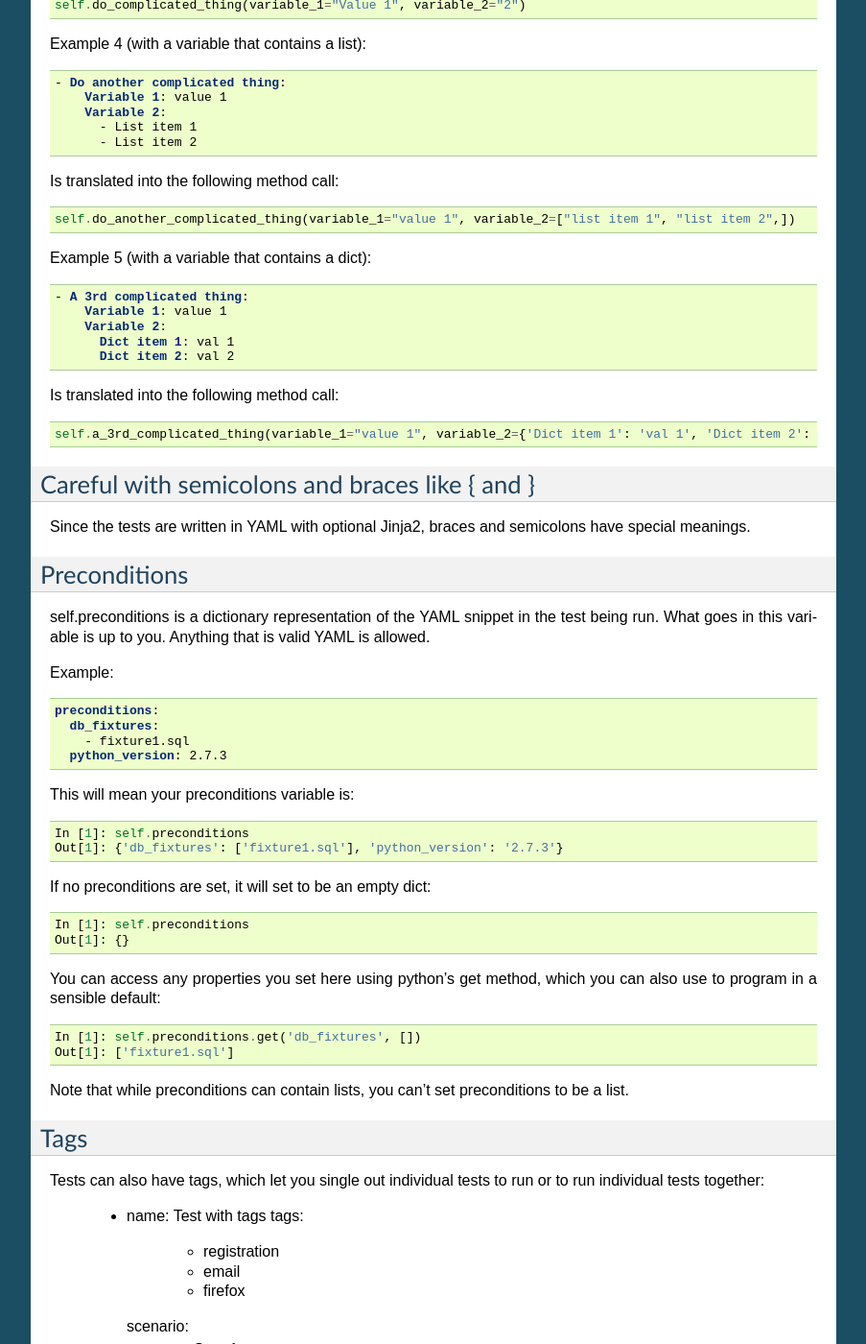
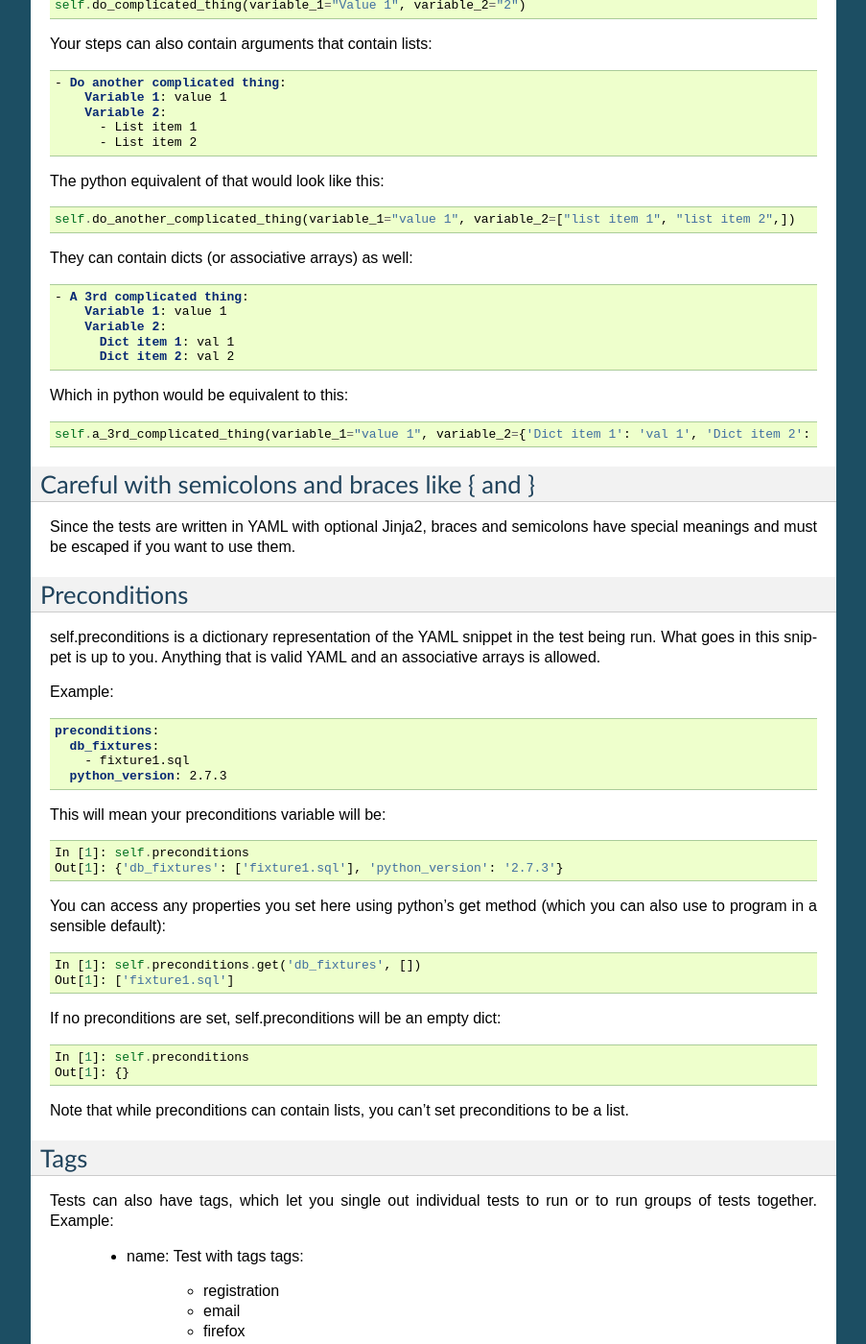
Before and after one commit to hitchtest/hitch, a Sphinx documentation site: the page built from docs/api/engine_api.rst, in a window 1280 px wide and 1400 px high, scrolled down 1025 px. Shown: the whole window at 96% size, without its empty margins (198-1101 px from the left). Built offline with Sphinx 7.4.7, drawn with Linux system fonts in a browser that asks for light colours; some of the changed text lies outside the part shown.

Commit message:
DOCS : Tidied up engine API docs.

```diff
--- a/docs/api/engine_api.rst
+++ b/docs/api/engine_api.rst
@@ -30,31 +30,31 @@
 Test steps and their properties are fed to the engine directly as method calls
 and arguments. All step names and properties are first changed into underscore_case.
 
-Example 2 (without variables):
+For example, putting this as a test step:
 
 .. code-block:: yaml
 
   - Do something
 
-Is translated into the following method call:
+Would be equivalent to calling this in your engine:
 
 .. code-block:: python
 
   self.do_something()
 
-Example 2 (with a single variable):
+This, on the other hand (note the semicolon):
 
 .. code-block:: yaml
 
   - Do something else: value 1
 
-Is translated into the following method call:
+Would be translated into:
 
 .. code-block:: python
 
   self.do_something_else("value 1")
 
-Example 3 (with more than one variable):
+You can include as many arguments as you like in steps like so:
 
 .. code-block:: yaml
 
@@ -62,13 +62,13 @@
       Variable 1: Value 1
       Variable 2: 2
 
-Is translated into the following method call:
+If the equivalent were written in python it would look like this:
 
 .. code-block:: python
 
   self.do_complicated_thing(variable_1="Value 1", variable_2="2")
 
-Example 4 (with a variable that contains a list):
+Your steps can also contain arguments that contain lists:
 
 .. code-block:: yaml
 
@@ -78,13 +78,13 @@
         - List item 1
         - List item 2
 
-Is translated into the following method call:
+The python equivalent of that would look like this:
 
 .. code-block:: python
 
   self.do_another_complicated_thing(variable_1="value 1", variable_2=["list item 1", "list item 2",])
 
-Example 5 (with a variable that contains a dict):
+They can contain dicts (or associative arrays) as well:
 
 .. code-block:: yaml
 
@@ -94,7 +94,7 @@
         Dict item 1: val 1
         Dict item 2: val 2
 
-Is translated into the following method call:
+Which in python would be equivalent to this:
 
 .. code-block:: python
 
@@ -105,14 +105,16 @@
 -----------------------------------------------
 
 Since the tests are written in YAML with optional Jinja2, braces and
-semicolons have special meanings.
+semicolons have special meanings and must be escaped if you want
+to use them.
 
 
 Preconditions
 -------------
 
 self.preconditions is a dictionary representation of the YAML snippet in the test being run.
-What goes in this variable is up to you. Anything that is valid YAML is allowed.
+What goes in this snippet is up to you. Anything that is valid YAML and an associative arrays
+is allowed.
 
 Example:
 
@@ -123,21 +125,21 @@
         - fixture1.sql
       python_version: 2.7.3
 
-This will mean your preconditions variable is::
+This will mean your preconditions variable will be::
 
     In [1]: self.preconditions
     Out[1]: {'db_fixtures': ['fixture1.sql'], 'python_version': '2.7.3'}
 
-If no preconditions are set, it will set to be an empty dict::
+You can access any properties you set here using python's get method (which
+you can also use to program in a sensible default)::
+
+    In [1]: self.preconditions.get('db_fixtures', [])
+    Out[1]: ['fixture1.sql']
+
+If no preconditions are set, self.preconditions will be an empty dict::
 
     In [1]: self.preconditions
     Out[1]: {}
-
-You can access any properties you set here using python's get method, which
-you can also use to program in a sensible default::
-
-    In [1]: self.preconditions.get('db_fixtures', [])
-    Out[1]: ['fixture1.sql']
 
 Note that while preconditions can contain lists, you can't set preconditions
 to be a list.
@@ -146,7 +148,7 @@
 ----
 
 Tests can also have tags, which let you single out individual tests to run
-or to run individual tests together:
+or to run groups of tests together. Example:
 
   - name: Test with tags
     tags:
@@ -169,8 +171,9 @@
 Description
 -----------
 
-You can also include comments in the description property. This is to help people
-understand what the test is doing and why.
+You can also include comments in the description property. This where you can
+put comments in your tests to help explain to people what your test is doing
+and why.
 
 It is ignored by the engine.
 
@@ -192,16 +195,15 @@
 Stacktrace
 ----------
 
-self.stacktrace is an object representation of the stack trace that occurred
-after an exception occurred. It is set to None if no error has occurred while
-running the test.
+self.stacktrace is an object representation of the stack trace that occurs after a failure
+occurs in your test. It is set to None if no error has occurred while running the test.
 
 You can use it to pretty-print a representation of the last error that occurred::
 
     In [1]: print(self.stacktrace.to_template())
     [ prints colorized, pretty printed version of the stacktrace ]
 
-You can also use it to *dive into* the specific code where the exception occurred,
+You can also use it to *dive into* the specific engine code where the exception occurred,
 so that you can check the contents of variables at that point or even re-run the code::
 
     In [1]: self.stacktrace[0].ipython()
```
Also changed, not shown: other parts of docs/api/engine_api.rst (+1 -1 lines).
